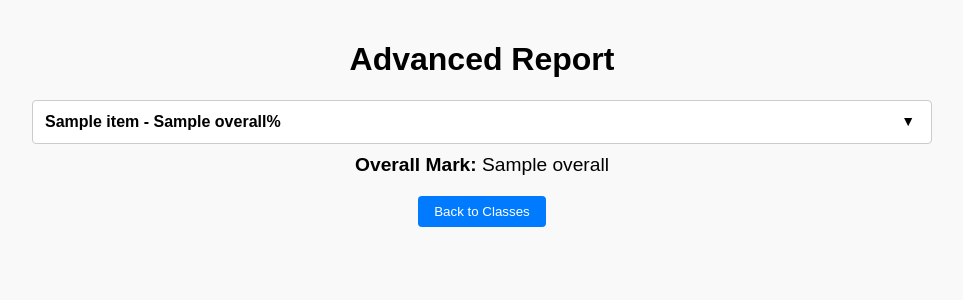
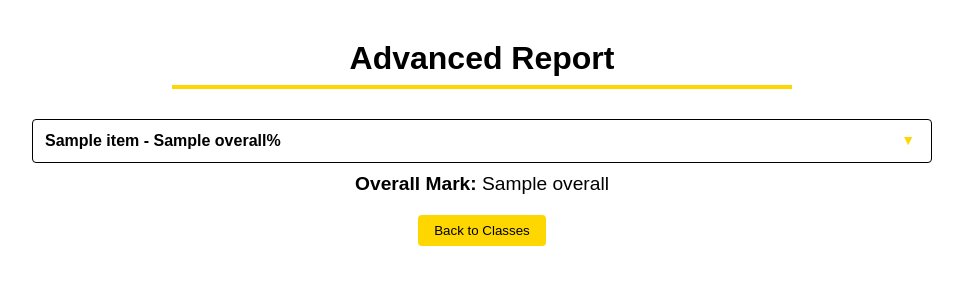
Before and after one commit to KaiStephens/TeachAssistScraper, a Flask app: template templates/advanced_report.html in a window 1280 px wide. Shown: the top 300 px of the page, without its empty margins (158-1121 px from the left). Run offline with Flask 2, Linux system fonts and the light colour scheme; the template is opened without the code that fills it: most values are stand-ins (such as "Sample title", 1, 10 or a date in 2020).

Commit message:
Update advanced_report.html

```diff
--- a/templates/advanced_report.html
+++ b/templates/advanced_report.html
@@ -4,23 +4,38 @@
   <meta charset="UTF-8">
   <title>Advanced Report</title>
   <style>
-        /* Basic styles for body and overall layout */
+    /* Basic styles for body */
     body {
       font-family: Arial, sans-serif;
-            background-color: #f9f9f9;
+      background-color: #fff;
+      color: #000;
       margin: 0;
       padding: 20px;
     }
-        /* Centered heading style */
+
+    /* Centered heading style*/
     h1 {
       text-align: center;
+      position: relative;
+      margin: 0;
+      padding: 20px 0;
     }
+    h1::after {
+      content: '';
+      display: block;
+      width: 50%;
+      height: 4px;
+      background-color: #FFD700;
+      margin: 8px auto 0;
+    }
+
     /* Overall mark text styling */
     .overall {
       text-align: center;
       margin-top: 10px;
       font-size: 1.2em;
     }
+
     /* Container */
     .accordion-container {
       max-width: 900px;
@@ -31,7 +46,7 @@
     .assignment-header {
       background: #fff;
       margin: 10px 0;
-            border: 1px solid #ccc;
+      border: 1px solid #000;
       border-radius: 4px;
       cursor: pointer;
       padding: 12px;
@@ -41,7 +56,7 @@
     }
     /* Hover effect for assignment headers */
     .assignment-header:hover {
-            background-color: #eee;
+      background-color: #f0f0f0;
     }
     /* Arrow indicator for headers */
     .assignment-header::after {
@@ -49,6 +64,7 @@
       position: absolute;
       right: 16px;
       font-size: 14px;
+      color: #FFD700;
       transition: transform 0.3s;
     }
     /* Rotate arrow when header is open */
@@ -61,7 +77,7 @@
       display: none;
       overflow: hidden;
       background: #fff;
-            border: 1px solid #ccc;
+      border: 1px solid #000;
       border-top: none;
       border-radius: 0 0 4px 4px;
       padding: 0 10px 10px;
@@ -75,10 +91,11 @@
     }
     .assignment-content th,
     .assignment-content td {
-            border: 1px solid #ccc;
+      border: 1px solid #000;
       padding: 8px;
       text-align: center;
     }
+
     /* Back link container styling */
     .back-link {
       text-align: center;
@@ -86,16 +103,17 @@
     }
     /* Back button styling */
     .back-link button {
-            background-color: #007BFF;
-            color: #fff;
+      background-color: #FFD700;
+      color: #000;
       padding: 8px 16px;
       border: none;
       border-radius: 4px;
       cursor: pointer;
+      transition: background-color 0.3s;
     }
     /* Hover effect for back button */
     .back-link button:hover {
-            background-color: #0056b3;
+      background-color: #b8860b;
     }
   </style>
 </head>
```
Lines whose indentation alone changed are shown as unchanged.
